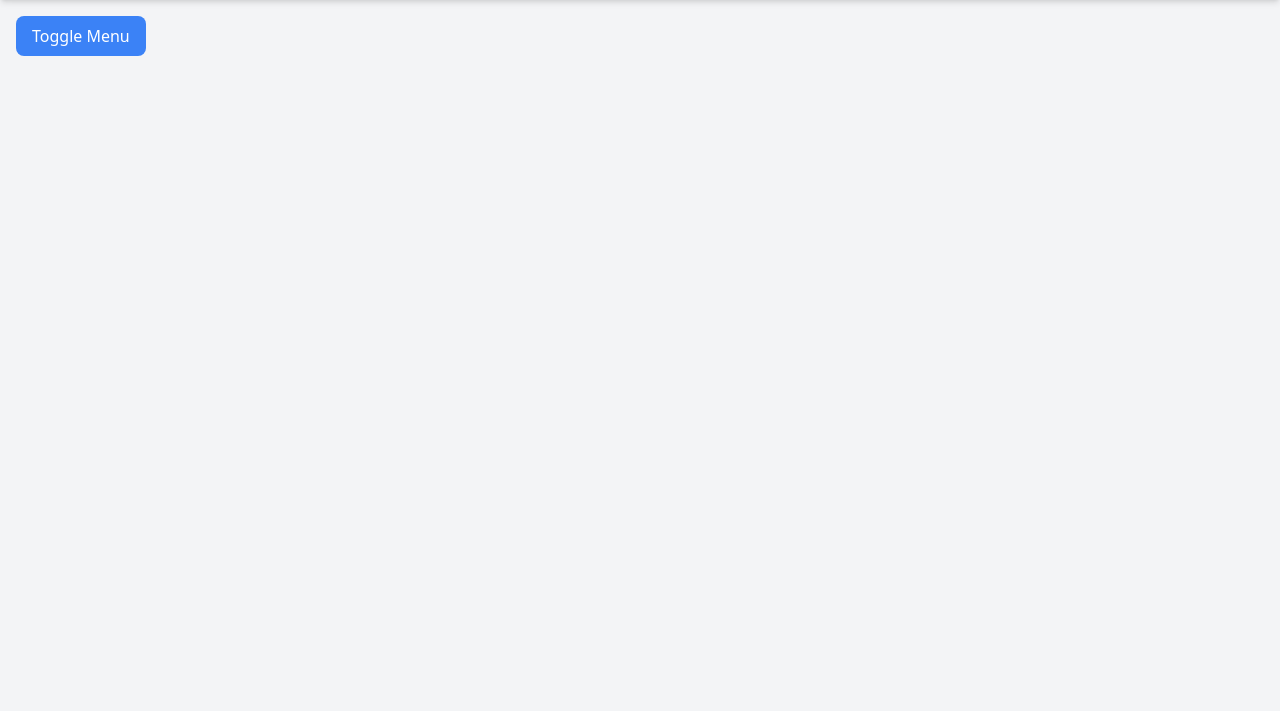
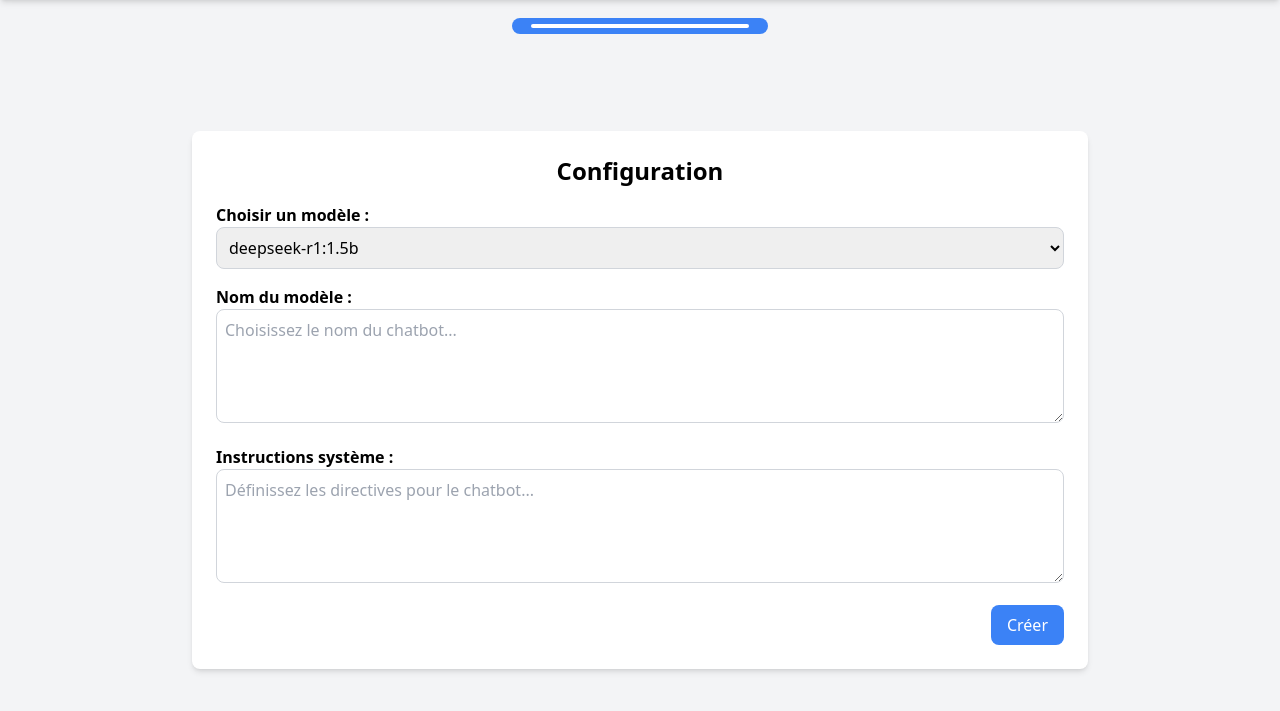
Before and after one commit to aubin-pct/Entrainement_ia, a Flask app: page /config/ in a window 1280 px wide. Shown: the top 711 px of the page. Run offline with Flask 3, Linux system fonts and the light colour scheme; some libraries are stand-ins or nearby versions.

Commit message:
chat_bot + history + config

```diff
--- a/rendu_10/app.py
+++ b/rendu_10/app.py
@@ -7,12 +7,12 @@ import re
 
 app = Flask(__name__)
 
-OLLAMA_API_URL = "http://localhost:11434/api/generate"
-ollama.create(model='agent_1', from_='deepseek-r1:1.5b', system="Les réponses sont attendues en francais.")
+# Modele par défaut
+current_model = "deepseek-r1:1.5b"
 
-def get_response_from_ollama(user_input):
+def get_response_from_ollama(messages):
     # Get the response from the locally running Ollama model
-    response = ollama.chat(model="agent_1", messages=[{"role": "user", "content": user_input}])
+    response = ollama.chat(model=current_model, messages=messages)
     print(response)
 
     if 'message' in response:
@@ -21,25 +21,54 @@ def get_response_from_ollama(user_input):
         return 'Sorry, something went wrong.'
 
 @app.route("/")
+@app.route("/index/")
 def index():
-    return render_template("general.html", chat_history=[], current_page = "index")
+    model_list = []
+    models = ollama.list()['models']
+
+    # Affichage des noms des modèles
+    for model in models:
+        model_list.append(model['model'])
+
+    return render_template("general.html", current_page = "index", models = model_list, current_model = current_model)
 
 @app.route("/<page>/")
 def page(page):
     return render_template("general.html", current_page = page)
 
+# chat : question -> reflexion + reponse | historique
 @app.route("/chat", methods=["GET", "POST"])
 def chat():
     data = request.get_json()
 
-    #chat_history = data.get("chat_history")
     user_input = data.get("user_input")
-    bot_response = get_response_from_ollama(user_input)
-    _, think, response = re.split(r'<think>|</think>', bot_response)
+    chat_history = data.get("chat_history")
+    chat_history.append({'role': 'user', 'content': user_input})
 
+    bot_response = get_response_from_ollama(chat_history)
+
+    if (bot_response == 'Sorry, something went wrong.'):
+        think = ""
+        response = 'Sorry, something went wrong.'
+    else:
+        _, think, response = re.split(r'<think>|</think>', bot_response)
+
+    chat_history.append({'role': 'assistant', 'content': response})
     rep = {'user_input': user_input, 'bot_think': think, 'bot_response': response}
 
-    return rep
+    return {'reponse': rep, 'chat_history': chat_history}
+
+
+@app.route("/create_model", methods=["POST"])
+def create_model():
+    ollama.create(model=request.form.get("nom"), from_=request.form.get("model"), system=request.form.get("system_message"))
+    return render_template("general.html", current_page = "config")
+
+
+@app.route("/change_model", methods=["POST"])
+def change_model():
+    current_model = request.form.get("new_model")
+
 
 if __name__ == "__main__":
     app.run(port=5000, debug=True)
--- a/rendu_10/templates/general.html
+++ b/rendu_10/templates/general.html
@@ -8,20 +8,8 @@
 </head>
 
 <body class="bg-gray-100 flex justify-center items-center min-h-screen">
-    <!-- Menu Toggle Button -->
-    <div class="fixed top-4 left-4" id="toggleButton">
-        <button onclick="toggleMenu()" class="bg-blue-500 text-white px-4 py-2 rounded-lg hover:bg-blue-600">
-            Toggle Menu
-        </button>
-    </div>
 
-    <!-- Menu Bar -->
-    <div id="menu" class="fixed top-0 left-0 w-full bg-blue-500 text-white p-4 shadow-md transition-transform transform -translate-y-full flex justify-center items-center">
-        <ul class="flex gap-8">
-            <li><a href="/" class="block px-4 py-2 hover:bg-blue-600 rounded-lg">Chat</a></li>
-            <li><a href="/config" class="block px-4 py-2 hover:bg-blue-600 rounded-lg">Config</a></li>
-        </ul>
-    </div>
+    {% include 'general/header.html' %}
     {% include 'pages/' + current_page + '.html' %}
 
 </body>
--- /dev/null
+++ b/rendu_10/templates/general/header.html
@@ -0,0 +1,14 @@
+<!-- Menu Toggle Button -->
+<div class="fixed top-4 left-1/2 transform -translate-x-1/2  w-[20%] h-[2%]" id="toggleButton">
+    <button onclick="toggleMenu()" class="bg-blue-500 w-full h-full text-white rounded-xl hover:bg-blue-600">
+        <div class="w-[85%] h-[30%] bg-white mx-auto rounded-lg"></div>
+    </button>
+</div>
+
+<!-- Menu Bar -->
+<div id="menu" class="fixed top-0 left-0 w-full bg-blue-500 text-white p-4 shadow-md transition-transform transform -translate-y-full flex justify-center items-center ">
+    <ul class="flex gap-8">
+        <li><a href="/" class="block px-4 py-2 hover:bg-blue-600 rounded-lg">Chat</a></li>
+        <li><a href="/config" class="block px-4 py-2 hover:bg-blue-600 rounded-lg">Config</a></li>
+    </ul>
+</div>
--- a/rendu_10/templates/pages/config.html
+++ b/rendu_10/templates/pages/config.html
@@ -0,0 +1,37 @@
+<div class="w-full max-w-4xl bg-white p-6 rounded-lg shadow-md">
+    <h1 class="text-2xl font-bold text-center">Configuration</h1>
+
+    <form method="POST" action="/create_model" class="mt-4 space-y-4">
+        <!-- Sélection du modèle IA -->
+        <div>
+            <label for="model" class="block font-semibold">Choisir un modèle :</label>
+            <select id="model" name="model" class="w-full p-2 border border-gray-300 rounded-lg">
+                <option value="deepseek-r1:1.5b">deepseek-r1:1.5b</option>
+                <option value="deepseek-r1:7b">deepseek-r1:7b</option>
+            </select>
+        </div>
+
+        <!-- Nom -->
+        <div>
+            <label for="nom" class="block font-semibold">Nom du modèle :</label>
+            <textarea id="nom" name="nom" rows="4"
+                class="w-full p-2 border border-gray-300 rounded-lg"
+                placeholder="Choisissez le nom du chatbot..."></textarea>
+        </div>
+
+        <!-- Système message -->
+        <div>
+            <label for="system_message" class="block font-semibold">Instructions système :</label>
+            <textarea id="system_message" name="system_message" rows="4"
+                class="w-full p-2 border border-gray-300 rounded-lg"
+                placeholder="Définissez les directives pour le chatbot..."></textarea>
+        </div>
+
+        <!-- Bouton de sauvegarde -->
+        <div class="flex justify-end">
+            <button type="submit" class="bg-blue-500 text-white px-4 py-2 rounded-lg hover:bg-blue-600">
+                Créer
+            </button>
+        </div>
+    </form>
+</div>
```
Also changed, not shown: rendu_10/templates/pages/index.html (+32 -15 lines), rendu_10/Models/model_gestion.py (added), rendu_10/README.md (added).
